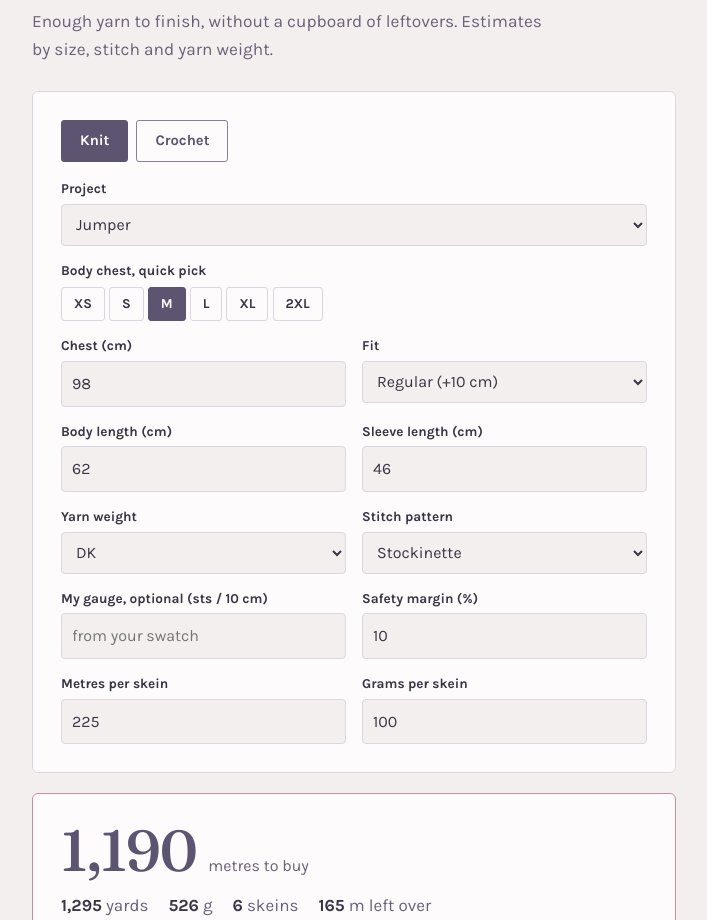
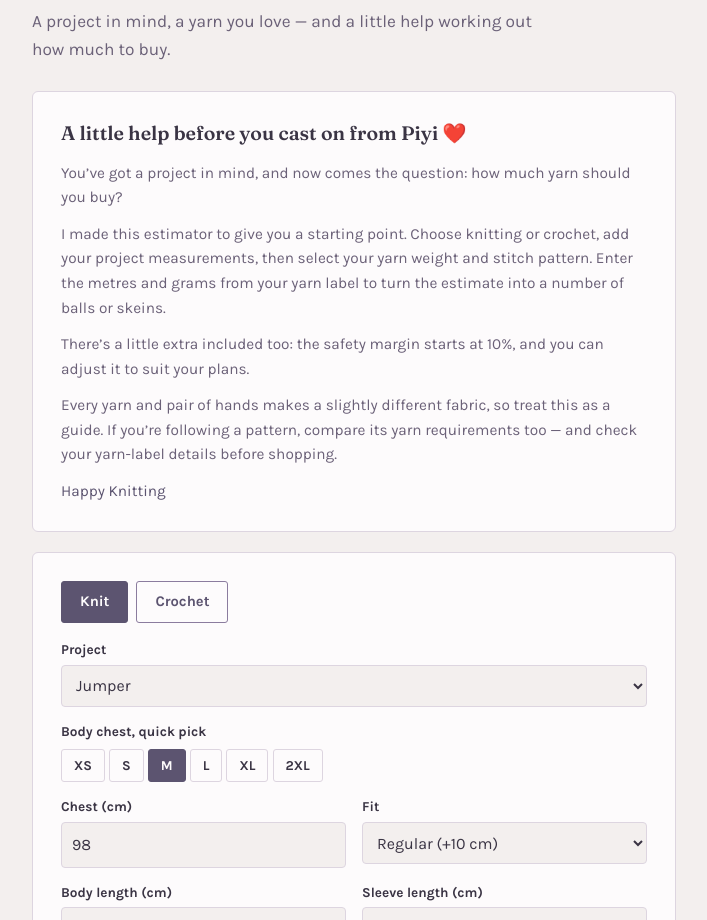
Before and after one commit to xp7tq5w7qg-cmyk/thread-within-landing, a plain HTML site: page yarn-estimator.html in a window 1280 px wide. Shown: the part 272-1192 px from the top of the page, without its empty margins (286-993 px from the left). Drawn offline with Linux system fonts and the light colour scheme.

Commit message:
Update yarn-estimator.html

```diff
--- a/yarn-estimator.html
+++ b/yarn-estimator.html
@@ -9,7 +9,7 @@
 <meta property="og:type" content="website">
 <meta property="og:url" content="https://thethreadwithin.store/yarn-estimator/">
 <meta property="og:title" content="Yarn Estimator — The Thread Within">
-<meta property="og:description" content="Enough yarn to finish, without a cupboard of leftovers.">
+<meta property="og:description" content="A little help planning how much yarn to buy.">
 <meta property="og:image" content="https://thethreadwithin.store/images/calculator.webp">
 <link rel="preconnect" href="https://fonts.googleapis.com">
 <link rel="preconnect" href="https://fonts.gstatic.com" crossorigin>
@@ -72,6 +72,11 @@ input,select{width:100%;font:inherit;font-weight:400;font-size:1rem;margin-top:4
 footer{padding:16px 0 48px;text-align:center;color:var(--mute);font-size:.85rem}
 @media(max-width:480px){.grid{grid-template-columns:1fr}}
 @media(max-width:700px){.brand nav a:not(.btn){display:none}.panel{padding:20px}.buy-card{flex-direction:column;text-align:center}}
+.intro h2{font-size:1.22rem;line-height:1.35;margin-bottom:14px}
+.intro p{font-size:.96rem;color:var(--mute);margin-bottom:12px}
+.intro .signoff{color:var(--acc);margin-bottom:0}
+[hidden]{display:none!important}
+.field-hint{display:block;font-size:.78rem;font-weight:400;color:var(--mute);margin-top:5px}
 </style>
 </head>
 <body>
@@ -90,11 +95,26 @@ footer{padding:16px 0 48px;text-align:center;color:var(--mute);font-size:.85rem}
 <main>
 <div class="eyebrow">Free tool</div>
 <h1>Yarn <em>Estimator</em></h1>
-<p class="sub">Enough yarn to finish, without a cupboard of leftovers. Estimates by size, stitch and yarn weight.</p>
+<p class="sub">A project in mind, a yarn you love — and a little help working out how much to buy.</p>
+<section class="panel intro" aria-labelledby="piyi-help">
+  <h2 id="piyi-help"><strong>A little help before you cast on from Piyi ❤️</strong></h2>
+  <p>You’ve got a project in mind, and now comes the question: how much yarn should you buy?</p>
+  <p>I made this estimator to give you a starting point. Choose knitting or crochet, add your project measurements, then select your yarn weight and stitch pattern. Enter the metres and grams from your yarn label to turn the estimate into a number of balls or skeins.</p>
+  <p>There’s a little extra included too: the safety margin starts at 10%, and you can adjust it to suit your plans.</p>
+  <p>Every yarn and pair of hands makes a slightly different fabric, so treat this as a guide. If you’re following a pattern, compare its yarn requirements too — and check your yarn-label details before shopping.</p>
+  <p class="signoff">Happy Knitting</p>
+</section>
 <div class="panel">
   <div class="seg" id="craft" role="group" aria-label="Craft">
     <button type="button" data-v="knit" aria-pressed="true">Knit</button>
     <button type="button" data-v="crochet" aria-pressed="false">Crochet</button>
+  </div>
+  <div id="crochet-terms" hidden>
+    <p style="font-size:.85rem;font-weight:700;margin-bottom:8px">Crochet terminology</p>
+    <div class="seg" id="terminology" role="group" aria-label="Crochet terminology">
+      <button type="button" data-terms="us" aria-pressed="true">US terms</button>
+      <button type="button" data-terms="uk" aria-pressed="false">UK terms</button>
+    </div>
   </div>
   <div class="grid">
     <label class="full">Project
@@ -118,10 +138,10 @@ footer{padding:16px 0 48px;text-align:center;color:var(--mute);font-size:.85rem}
         <option value="lace">Lace</option><option value="fing">Fingering / 4-ply</option><option value="sport">Sport</option><option value="dk" selected>DK</option><option value="wors">Worsted</option><option value="aran">Aran</option><option value="chunky">Chunky</option>
       </select></label>
     <label>Stitch pattern<select id="stitch"></select></label>
-    <label>My gauge, optional (sts / 10 cm)<input id="gauge" type="number" inputmode="decimal" placeholder="from your swatch"></label>
+    <label>My stitch gauge, optional (sts / 10 cm)<input id="gauge" type="number" inputmode="decimal" min="0.1" step="any" placeholder="from your swatch"><span class="field-hint">A rough adjustment to the estimate, not a measurement of actual yarn use.</span></label>
     <label>Safety margin (%)<input id="buf" type="number" inputmode="decimal" value="10" min="0" max="50"></label>
-    <label>Metres per skein<input id="skm" type="number" inputmode="decimal" min="1"></label>
-    <label>Grams per skein<input id="skg" type="number" inputmode="decimal" value="100" min="1"></label>
+    <label>Metres per ball / skein<input id="skm" type="number" inputmode="decimal" min="1"></label>
+    <label>Grams per ball / skein<input id="skg" type="number" inputmode="decimal" value="100" min="1"></label>
   </div>
 </div>
 
@@ -130,12 +150,12 @@ footer{padding:16px 0 48px;text-align:center;color:var(--mute);font-size:.85rem}
   <div class="stats">
     <span><b id="yd">0</b> yards</span>
     <span><b id="g">0</b> g</span>
-    <span><b id="sk">0</b> skeins</span>
-    <span><b id="left">0</b> m left over</span>
+    <span><b id="sk">0</b> balls / skeins</span>
+    <span><b id="left">0</b> m above estimate</span>
   </div>
   <div class="strip" id="strip"><div class="buf" id="sbuf"></div><div class="base" id="sbase"></div></div>
-  <div class="legend"><span style="--c:var(--acc)">The project</span><span style="--c:var(--buf)">Safety margin</span><span style="--c:var(--bg);">Leftover in last skein</span></div>
-  <p class="note">An estimate for plain shaping. Swatch first, enter your own gauge for a closer figure, and buy all skeins from one dye lot.</p>
+  <div class="legend"><span style="--c:var(--acc)">The project</span><span style="--c:var(--buf)">Safety margin</span><span style="--c:var(--bg);">Extra from whole balls / skeins</span></div>
+  <p class="note">An estimate for simple shapes, using assumed yarn usage and stitch-pattern adjustments. The optional gauge field makes a rough stitch-gauge adjustment; it does not measure how much yarn your fabric uses. Your safety margin is included, metres round up to the next 10, and balls / skeins round up from that same amount. The extra shown is above the estimate, not a promise of leftovers. Check your yarn label and buy one dye lot where possible.</p>
 </div>
 <p class="more">Swatch doesn't match the pattern? <a href="/#email-capture">Get the free Gauge Fixer by email</a>.</p>
 </main>
@@ -143,7 +163,7 @@ footer{padding:16px 0 48px;text-align:center;color:var(--mute);font-size:.85rem}
 <div class="buy-card">
   <div>
     <h2>Knitting a raglan jumper?</h2>
-    <p>Skip the calculations entirely. Our easy, interactive calculator turns your gauge and measurements into a full top-down raglan pattern in seconds.</p>
+    <p>If you’re planning a top-down raglan, I’ve made a calculator to help with your stitch counts and shaping too. Try the free preview, or explore the full version for neckline choices, sleeve shaping and written instructions.</p>
   </div>
   <a class="btn" href="/#try">Try the Raglan Calculator</a>
 </div>
@@ -161,7 +181,8 @@ vest:{n:["Chest (cm)","Body length (cm)"],v:[98,62],bonus:1.03,chest:1,sl:0},
 hat:{n:["Head circumference (cm)","Height incl. brim (cm)"],v:[56,22],bonus:1.1,chest:0,sl:0},
 scarf:{n:["Width (cm)","Length (cm)"],v:[20,160],bonus:1,chest:0,sl:0}};
 var $=function(i){return document.getElementById(i)};
-var craft="knit",skAuto=true;
+var craft="knit",terminology="us",skAuto=true;
+var UK_CROCHET=["Treble crochet","Half treble crochet","Double crochet","Shells / granny"];
 function setGarment(){
  var g=G[$("garment").value];
  [1,2,3].forEach(function(i){
@@ -172,10 +193,17 @@ function setGarment(){
  $("lease").style.display=g.chest?"":"none";
  calc();
 }
-function setStitches(){
- var s=$("stitch");s.innerHTML="";
- ST[craft].forEach(function(x,i){var o=document.createElement("option");o.value=x[1];o.textContent=x[0];s.appendChild(o)});
+function setStitches(preserveSelection){
+ $("crochet-terms").hidden=craft!=="crochet";
+ var s=$("stitch"),previous=s.value;s.innerHTML="";
+ ST[craft].forEach(function(x,i){var o=document.createElement("option");o.value=x[1];o.textContent=craft==="crochet"&&terminology==="uk"?UK_CROCHET[i]:x[0];s.appendChild(o)});
+ if(preserveSelection)s.value=previous;
 }
+document.querySelectorAll("#terminology button").forEach(function(b){b.onclick=function(){
+ terminology=b.dataset.terms;
+ document.querySelectorAll("#terminology button").forEach(function(x){x.setAttribute("aria-pressed",String(x===b))});
+ setStitches(true);calc();
+}});
 function setSkein(){ if(skAuto)$("skm").value=W[$("weight").value].sk/(100/ (+$("skg").value||100)) }
 function fmt(n){return Math.round(n).toLocaleString("en-GB")}
 function calc(){
@@ -186,10 +214,10 @@ function calc(){
  else{var c=a[0]+(+$("ease").value);area=c*a[1]+(g.sl?2*0.30*c*a[2]:0)}
  var w=W[$("weight").value],gf=+$("gauge").value>0?(+$("gauge").value/w.g):1;
  var base=area*g.bonus*w.m*gf*(+$("stitch").value);
- var bp=Math.max(0,+$("buf").value||0)/100,tot=base*(1+bp);
+ var bp=Math.min(50,Math.max(0,+$("buf").value||0))/100,tot=Math.ceil(base*(1+bp)/10)*10;
  var sm=+$("skm").value||1,sg=+$("skg").value||100,n=Math.max(1,Math.ceil(tot/sm-1e-9));
  if(!(area>0)){n=0;tot=0;base=0}
- $("m").textContent=fmt(Math.ceil(tot/10)*10);
+ $("m").textContent=fmt(tot);
  $("yd").textContent=fmt(tot*1.0936);
  $("g").textContent=fmt(tot*sg/sm);
  $("sk").textContent=n;
```
